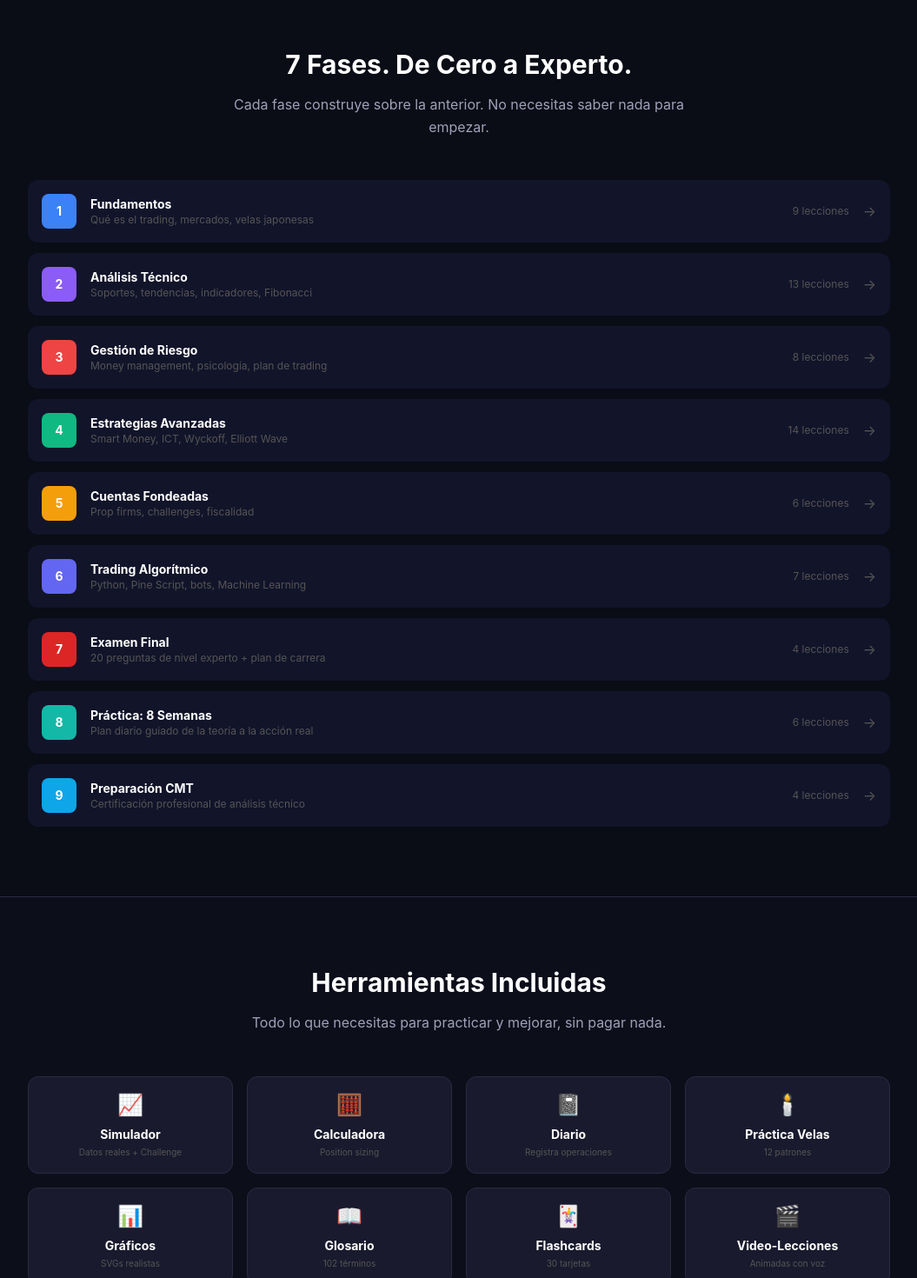
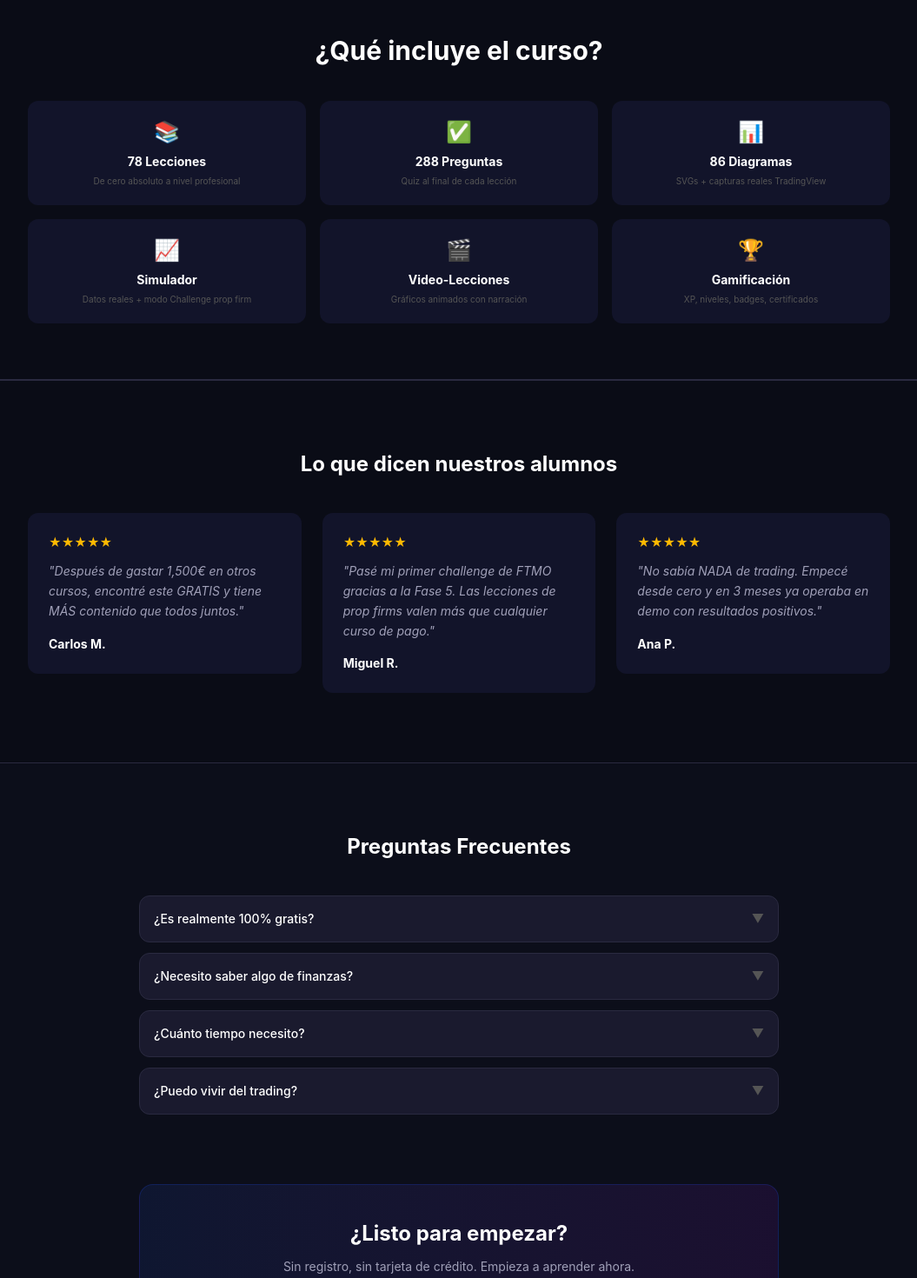
Before and after one commit to carlos90inversiones/el-mejor-curso-de-trading, a Next.js app: page / in a window 1280 px wide. Shown: the part 1180-2650 px from the top of the page at 87% size, without its empty margins (112-1167 px from the left). Built offline with nearby package versions, Linux system fonts and the light colour scheme.

Commit message:
Landing limpia: quitadas fases y herramientas (redundantes con /curso), solo hero+stats+cómo funciona+incluye+testimonials+FAQ+CTA

```diff
--- a/src/app/page.tsx
+++ b/src/app/page.tsx
@@ -28,8 +28,8 @@ export default function LandingPage() {
             <Link href="/curso" className="bg-gradient-to-r from-blue-600 to-purple-600 text-white text-lg px-10 py-4 rounded-xl hover:opacity-90 transition font-bold shadow-lg shadow-blue-500/25 hover-lift">
               Empezar Ahora →
             </Link>
-            <Link href="#contenido" className="bg-[#1a1a2e] border border-[#2a2a40] text-white text-lg px-10 py-4 rounded-xl hover:bg-[#222240] transition font-medium">
-              Ver Contenido
+            <Link href="/curso" className="bg-[#1a1a2e] border border-[#2a2a40] text-white text-lg px-10 py-4 rounded-xl hover:bg-[#222240] transition font-medium">
+              Ver el Curso
             </Link>
           </div>
         </div>
@@ -81,81 +81,32 @@ export default function LandingPage() {
         </div>
       </section>
 
-      {/* CONTENIDO DEL CURSO - Las 7 fases, limpio */}
+      {/* QUE INCLUYE - Resumen rápido sin repetir las fases */}
       <section id="contenido" className="bg-[#0a0c16] border-y border-[#2a2a40]">
-        <div className="max-w-5xl mx-auto px-4 py-20">
+        <div className="max-w-5xl mx-auto px-4 py-16">
           <ScrollReveal>
-            <h2 className="text-2xl md:text-3xl font-bold text-white text-center mb-4">
-              7 Fases. De Cero a Experto.
+            <h2 className="text-2xl md:text-3xl font-bold text-white text-center mb-10">
+              ¿Qué incluye el curso?
             </h2>
-            <p className="text-[#a0a0b8] text-center mb-12 max-w-xl mx-auto">
-              Cada fase construye sobre la anterior. No necesitas saber nada para empezar.
-            </p>
           </ScrollReveal>
-          <div className="space-y-3">
+          <div className="grid grid-cols-2 md:grid-cols-3 gap-4">
             {[
-              { num: 1, title: "Fundamentos", lessons: 9, color: "#3b82f6", desc: "Qué es el trading, mercados, velas japonesas" },
-              { num: 2, title: "Análisis Técnico", lessons: 13, color: "#8b5cf6", desc: "Soportes, tendencias, indicadores, Fibonacci" },
-              { num: 3, title: "Gestión de Riesgo", lessons: 8, color: "#ef4444", desc: "Money management, psicología, plan de trading" },
-              { num: 4, title: "Estrategias Avanzadas", lessons: 14, color: "#10b981", desc: "Smart Money, ICT, Wyckoff, Elliott Wave" },
-              { num: 5, title: "Cuentas Fondeadas", lessons: 6, color: "#f59e0b", desc: "Prop firms, challenges, fiscalidad" },
-              { num: 6, title: "Trading Algorítmico", lessons: 7, color: "#6366f1", desc: "Python, Pine Script, bots, Machine Learning" },
-              { num: 7, title: "Examen Final", lessons: 4, color: "#dc2626", desc: "20 preguntas de nivel experto + plan de carrera" },
-              { num: 8, title: "Práctica: 8 Semanas", lessons: 6, color: "#14b8a6", desc: "Plan diario guiado de la teoría a la acción real" },
-              { num: 9, title: "Preparación CMT", lessons: 4, color: "#0ea5e9", desc: "Certificación profesional de análisis técnico" },
-            ].map((phase, i) => (
+              { icon: "📚", title: "78 Lecciones", desc: "De cero absoluto a nivel profesional" },
+              { icon: "✅", title: "288 Preguntas", desc: "Quiz al final de cada lección" },
+              { icon: "📊", title: "86 Diagramas", desc: "SVGs + capturas reales TradingView" },
+              { icon: "📈", title: "Simulador", desc: "Datos reales + modo Challenge prop firm" },
+              { icon: "🎬", title: "Video-Lecciones", desc: "Gráficos animados con narración" },
+              { icon: "🏆", title: "Gamificación", desc: "XP, niveles, badges, certificados" },
+            ].map((item, i) => (
               <ScrollReveal key={i} delay={i * 0.05}>
-                <Link href="/curso" className="flex items-center gap-4 bg-[#12142a] rounded-xl p-4 hover:bg-[#1a1c3a] transition group">
-                  <div className="w-10 h-10 rounded-lg flex items-center justify-center text-sm font-bold text-white shrink-0" style={{ background: phase.color }}>
-                    {phase.num}
-                  </div>
-                  <div className="flex-1 min-w-0">
-                    <h3 className="text-white font-bold text-sm group-hover:text-blue-300 transition">{phase.title}</h3>
-                    <p className="text-xs text-[#555] truncate">{phase.desc}</p>
-                  </div>
-                  <span className="text-xs text-[#555] shrink-0">{phase.lessons} lecciones</span>
-                  <span className="text-[#555] group-hover:text-white transition">→</span>
-                </Link>
+                <div className="bg-[#12142a] rounded-xl p-5 text-center">
+                  <div className="text-2xl mb-2">{item.icon}</div>
+                  <h3 className="text-white font-bold text-sm mb-1">{item.title}</h3>
+                  <p className="text-[10px] text-[#555]">{item.desc}</p>
+                </div>
               </ScrollReveal>
             ))}
           </div>
-        </div>
-      </section>
-
-      {/* HERRAMIENTAS - Preview rapido */}
-      <section className="max-w-5xl mx-auto px-4 py-20">
-        <ScrollReveal>
-          <h2 className="text-2xl md:text-3xl font-bold text-white text-center mb-4">
-            Herramientas Incluidas
-          </h2>
-          <p className="text-[#a0a0b8] text-center mb-12 max-w-xl mx-auto">
-            Todo lo que necesitas para practicar y mejorar, sin pagar nada.
-          </p>
-        </ScrollReveal>
-        <div className="grid grid-cols-2 md:grid-cols-4 gap-4">
-          {[
-            { icon: "📈", name: "Simulador", desc: "Datos reales + Challenge" },
-            { icon: "🧮", name: "Calculadora", desc: "Position sizing" },
-            { icon: "📓", name: "Diario", desc: "Registra operaciones" },
-            { icon: "🕯️", name: "Práctica Velas", desc: "12 patrones" },
-            { icon: "📊", name: "Gráficos", desc: "SVGs realistas" },
-            { icon: "📖", name: "Glosario", desc: "102 términos" },
-            { icon: "🃏", name: "Flashcards", desc: "30 tarjetas" },
-            { icon: "🎬", name: "Video-Lecciones", desc: "Animadas con voz" },
-          ].map((tool, i) => (
-            <ScrollReveal key={i} delay={i * 0.05}>
-              <Link href="/herramientas" className="bg-[#1a1a2e] border border-[#2a2a40] rounded-xl p-4 text-center hover-lift hover-glow block transition">
-                <div className="text-2xl mb-2">{tool.icon}</div>
-                <h3 className="text-white font-bold text-sm mb-0.5">{tool.name}</h3>
-                <p className="text-[10px] text-[#555]">{tool.desc}</p>
-              </Link>
-            </ScrollReveal>
-          ))}
-        </div>
-        <div className="text-center mt-8">
-          <Link href="/herramientas" className="text-blue-400 hover:text-blue-300 text-sm font-medium transition">
-            Ver todas las herramientas →
-          </Link>
         </div>
       </section>
 
```
